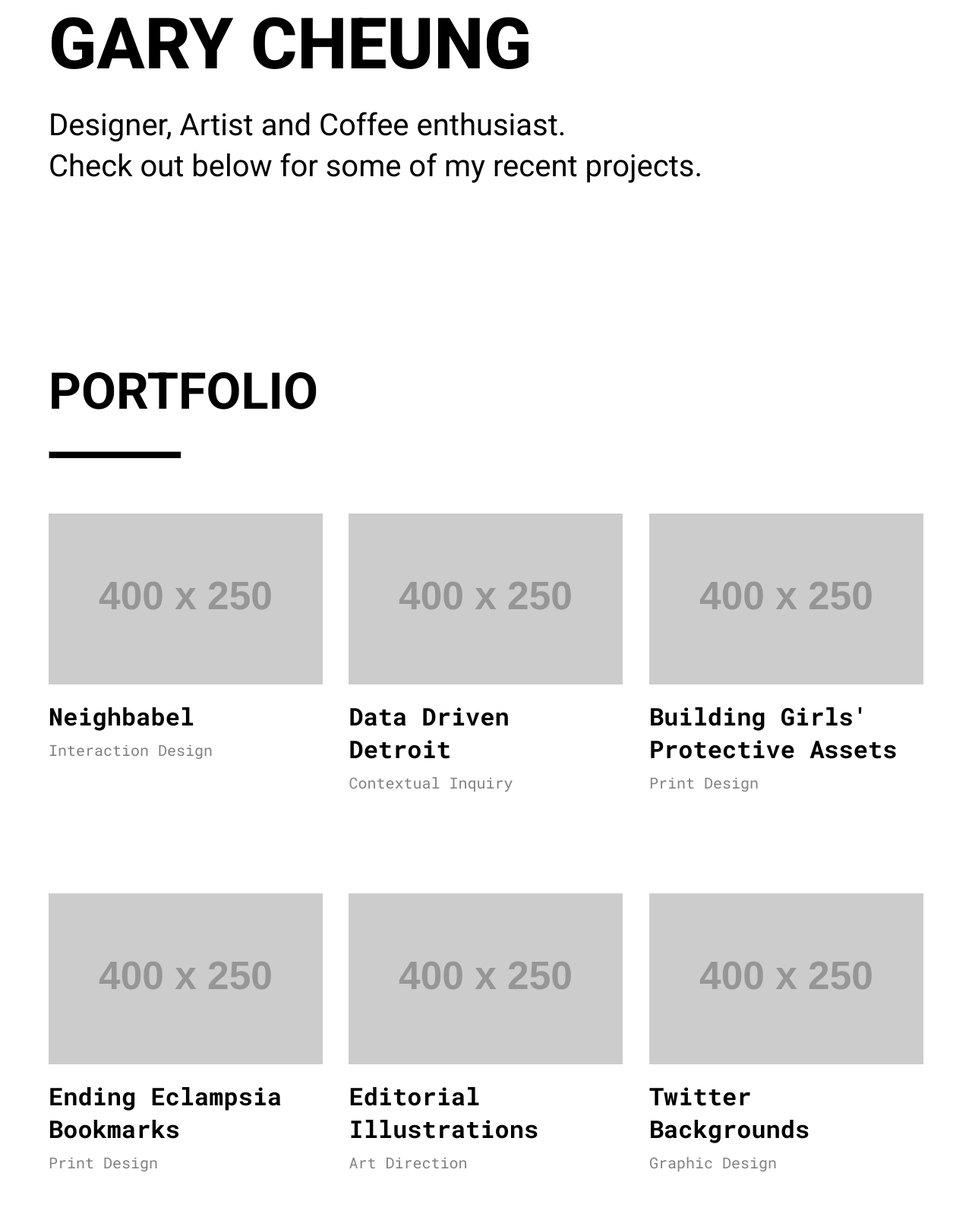
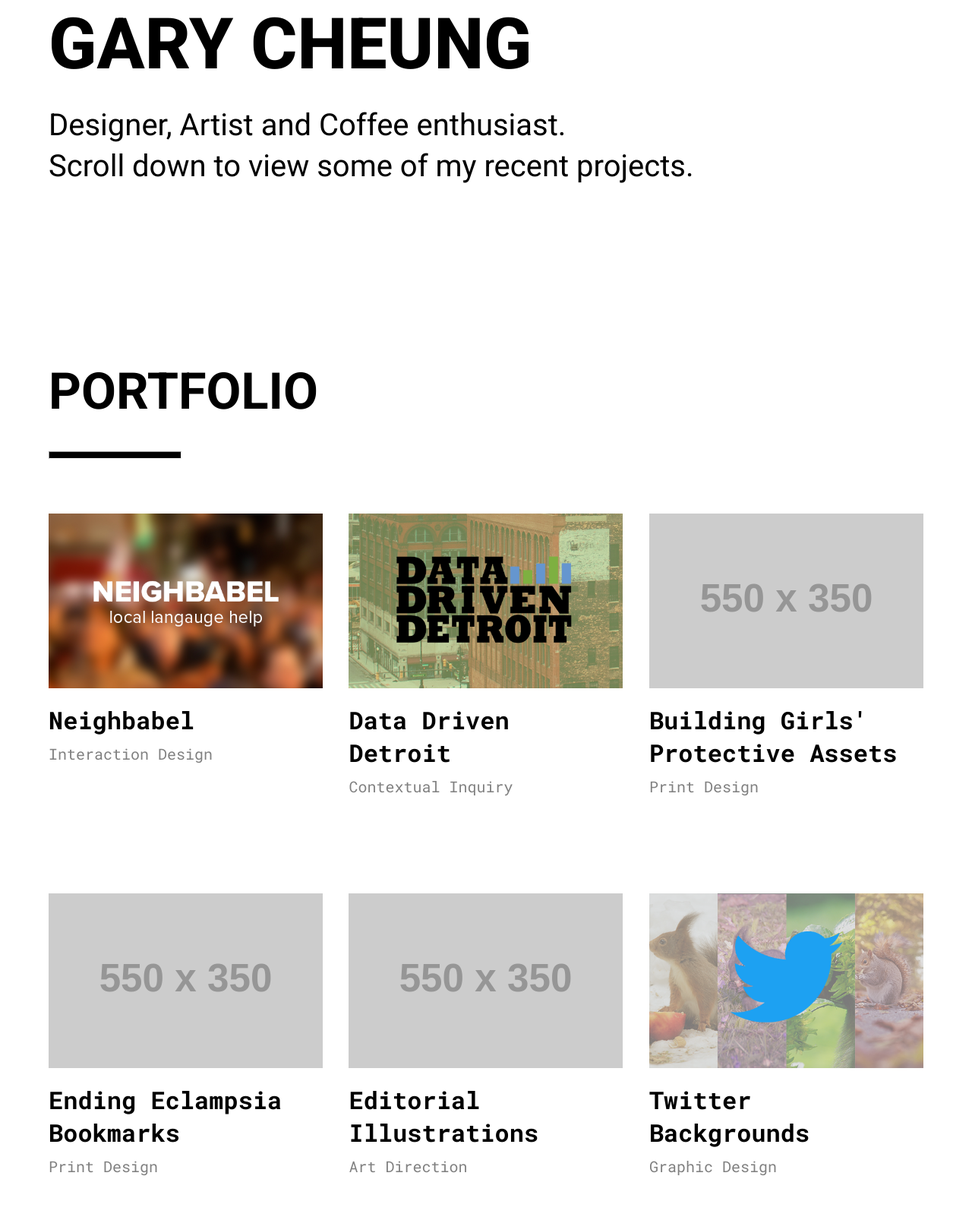
Before and after one commit to garycheung13/garycheung13.github.io, a plain HTML site: page index.html in a window 1280 px wide. Shown: the part 278-1880 px from the top of the page at 76% size. Drawn offline with Linux system fonts and the light colour scheme; placeholder pictures from the web are drawn by us.

Commit message:
added some portfolio cards

```diff
--- a/css/about.css
+++ b/css/about.css
@@ -107,8 +107,9 @@
     color: white;
 }
 
-
-
+button>a:hover {
+    text-decoration: none;
+}
 
 
 /*  SECTIONS  */
--- a/index.html
+++ b/index.html
@@ -23,7 +23,7 @@
 
     <div class="wrapper hero">
         <h1>Gary Cheung</h1>
-        <h4>Designer, Artist and Coffee enthusiast.<br>Check out below for some of my recent projects.</h4>
+        <h4>Designer, Artist and Coffee enthusiast.<br>Scroll down to view some of my recent projects.</h4>
     </div>
 
     <div class="portfolio wrapper">
@@ -32,21 +32,21 @@
             <div class="section group row">
                 <div class="col span_1_of_3">
                     <a href="http://www.ceegary.com/neighbabel">
-                        <img src="http://placehold.it/400x250" alt="placeholder">
+                        <img src="assets/item_card/neighbabel_card.png" alt="placeholder">
                     </a>
                     <h5>Neighbabel</h5>
                     <h6>Interaction Design</h6>
                 </div>
                 <div class="col span_1_of_3">
                     <a href="http://www.ceegary.com/detroit">
-                        <img src="http://placehold.it/400x250" alt="placeholder">
+                        <img src="assets/item_card/D3_card.png" alt="placeholder">
                     </a>
                     <h5>Data Driven Detroit</h5>
                     <h6>Contextual Inquiry</h6>
                 </div>
                 <div class="col span_1_of_3">
                     <a href="http://www.ceegary.com/book">
-                        <img src="http://placehold.it/400x250" alt="placeholder">
+                        <img src="http://placehold.it/550x350" alt="placeholder">
                     </a>
                     <h5>Building Girls' Protective Assets</h5>
                     <h6>Print Design</h6>
@@ -56,21 +56,21 @@
             <div class="section group row">
                 <div class="col span_1_of_3">
                     <a href="http://www.ceegary.com/bookmarks">
-                        <img src="http://placehold.it/400x250" alt="placeholder">
+                        <img src="http://placehold.it/550x350" alt="placeholder">
                     </a>
                     <h5>Ending Eclampsia Bookmarks</h5>
                     <h6>Print Design</h6>
                 </div>
                 <div class="col span_1_of_3">
                     <a href="http://www.ceegary.com/illustration">
-                        <img src="http://placehold.it/400x250" alt="placeholder">
+                        <img src="http://placehold.it/550x350" alt="placeholder">
                     </a>
                     <h5>Editorial Illustrations</h5>
                     <h6>Art Direction</h6>
                 </div>
                 <div class="col span_1_of_3">
                     <a href="http://www.ceegary.com/twitter_background">
-                        <img src="http://placehold.it/400x250" alt="placeholder">
+                        <img src="assets/item_card/twitter_card.png" alt="placeholder">
                     </a>
                     <h5>Twitter Backgrounds</h5>
                     <h6>Graphic Design</h6>
@@ -80,7 +80,7 @@
             <div class="section group row">
                 <div class="col span_1_of_3">
                     <a href="http://www.ceegary.com/fruit_poster">
-                        <img src="http://placehold.it/400x250" alt="placeholder">
+                        <img src="http://placehold.it/550x350" alt="placeholder">
                     </a>
                     <h5>Fruit Poster</h5>
                     <h6>Print Design</h6>
```
Also changed, not shown: book.html (+2 -2 lines), bookmarks.html (+2 -2 lines), assets/item_card/D3_card.png (added), assets/item_card/neighbabel_card.png (added), assets/item_card/twitter_card.png (added).
